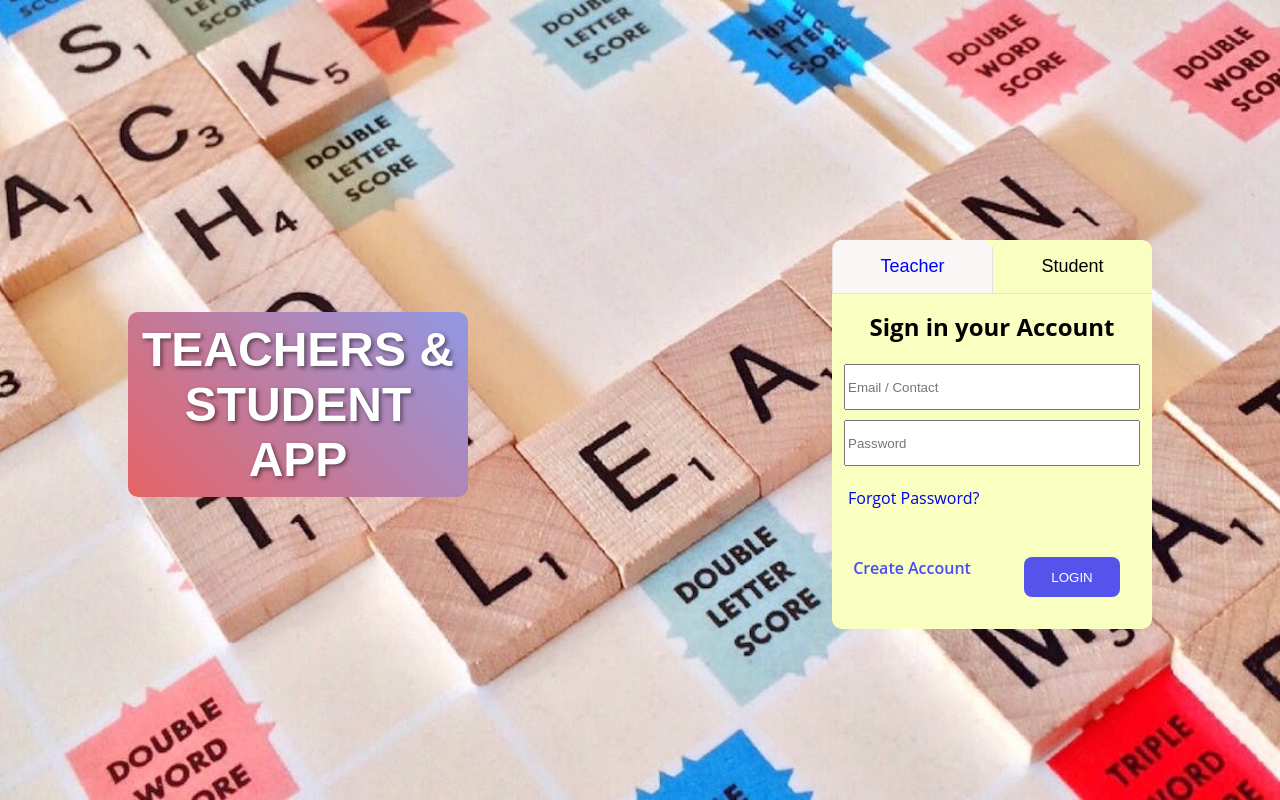
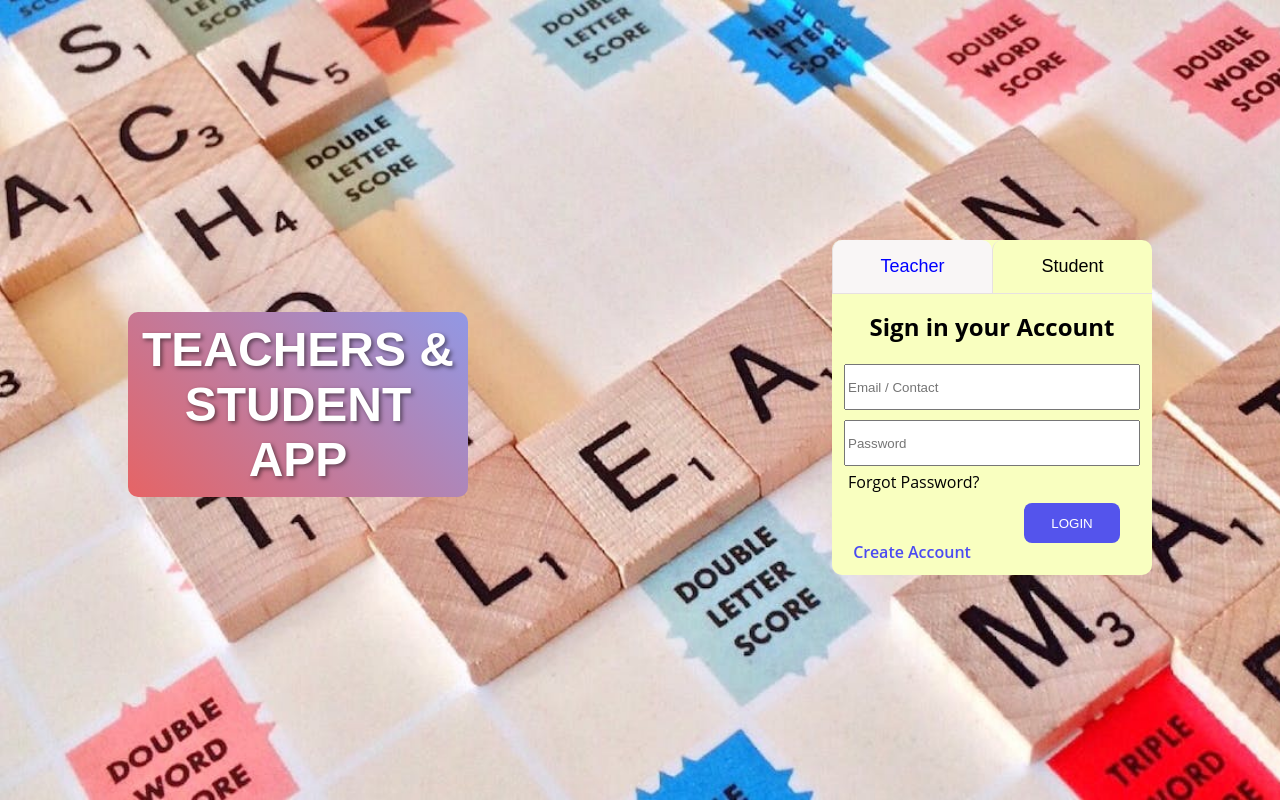
Before and after one commit to ugramraju/StudyApplication, a React (Create React App) app in the folder frontend/: page / in a window 1280 px wide. Built offline with nearby package versions, Linux system fonts and the light colour scheme.

Commit message:
login email

```diff
--- a/frontend/src/components/Home/Home.css
+++ b/frontend/src/components/Home/Home.css
@@ -92,7 +92,7 @@ input {
 button {
   cursor: pointer;
 }
-.forgot_password{
+.forgotPassword{
   text-align: left;
   padding-left: 5%;
 }
--- a/frontend/src/components/Home/Home.jsx
+++ b/frontend/src/components/Home/Home.jsx
@@ -1,20 +1,27 @@
 import React, { useState } from "react";
-import VendorLogin from "../vender/venderLogin"
+import VendorLogin from "../vender/venderLogin";
 import UserLogin from "../user/userLogin";
 import VendorSignup from "../vender/venderSign";
 import UserSignup from "../user/userSignUp";
-import "./Home.css"
+import ForgotPassword from "../user/ForgotPassword";
+import ForgotPasswordTeacher from "../vender/ForgotPassword";
+import "./Home.css";
+
 const Home = () => {
   const [showVendorLogin, setShowVendorLogin] = useState(true);
   const [showUserLogin, setShowUserLogin] = useState(false);
   const [showVendorSignup, setShowVendorSignup] = useState(false);
   const [showUserSignup, setShowUserSignup] = useState(false);
+  const [showForgotPassword, setShowForgotPassword] = useState(false);
+  const [showForgotPasswordTeacher, setShowForgotPasswordTeacher] = useState(false);
 
   const handleVendorClick = () => {
     setShowVendorLogin(true);
     setShowUserLogin(false);
     setShowVendorSignup(false);
     setShowUserSignup(false);
+    setShowForgotPassword(false);
+    setShowForgotPasswordTeacher(false);
   };
 
   const handleUserClick = () => {
@@ -22,6 +29,8 @@ const Home = () => {
     setShowUserLogin(true);
     setShowVendorSignup(false);
     setShowUserSignup(false);
+    setShowForgotPassword(false);
+    setShowForgotPasswordTeacher(false);
   };
 
   const handleVendorSignupClick = () => {
@@ -29,6 +38,8 @@ const Home = () => {
     setShowUserLogin(false);
     setShowVendorSignup(true);
     setShowUserSignup(false);
+    setShowForgotPassword(false);
+    setShowForgotPasswordTeacher(false);
   };
 
   const handleUserSignupClick = () => {
@@ -36,6 +47,26 @@ const Home = () => {
     setShowUserLogin(false);
     setShowVendorSignup(false);
     setShowUserSignup(true);
+    setShowForgotPassword(false);
+    setShowForgotPasswordTeacher(false);
+  };
+
+  const handleForgotPasswordClick = () => {
+    setShowVendorLogin(false);
+    setShowUserLogin(false);
+    setShowVendorSignup(false);
+    setShowUserSignup(false);
+    setShowForgotPassword(true);
+    setShowForgotPasswordTeacher(false);
+  };
+
+  const handleForgotPasswordTeacherClick = () => {
+    setShowVendorLogin(false);
+    setShowUserLogin(false);
+    setShowVendorSignup(false);
+    setShowUserSignup(false);
+    setShowForgotPassword(false);
+    setShowForgotPasswordTeacher(true);
   };
 
   return (
@@ -46,13 +77,17 @@ const Home = () => {
         <div className="home_btn_container">
           <button
             onClick={handleVendorClick}
-            className={showVendorLogin ? "active" : ""}
+            className={`${showVendorLogin ? "active" : ""} ${
+              showForgotPasswordTeacher ? "highlight" : ""
+            }`}
           >
             Teacher
           </button>
           <button
             onClick={handleUserClick}
-            className={showUserLogin ? "active" : ""}
+            className={`${showUserLogin ? "active" : ""} ${
+              showForgotPassword ? "highlight" : ""
+            }`}
           >
             Student
           </button>
@@ -61,11 +96,16 @@ const Home = () => {
         {showVendorLogin && (
           <>
             <VendorLogin />
+            <div
+              className={`forgotPassword ${
+                showForgotPasswordTeacher ? "highlight" : ""
+              }`}
+              onClick={handleForgotPasswordTeacherClick}
+            >
+              Forgot Password?
+            </div>
             {!showVendorSignup && (
-              <div
-                className="createAccount"
-                onClick={handleVendorSignupClick}
-              >
+              <div className="createAccount" onClick={handleVendorSignupClick}>
                 Create Account
               </div>
             )}
@@ -75,6 +115,14 @@ const Home = () => {
         {showUserLogin && (
           <>
             <UserLogin />
+            <div
+              className={`forgotPassword ${
+                showForgotPassword ? "highlight" : ""
+              }`}
+              onClick={handleForgotPasswordClick}
+            >
+              Forgot Password?
+            </div>
             {!showUserSignup && (
               <div className="createAccount" onClick={handleUserSignupClick}>
                 Create Account
@@ -100,6 +148,24 @@ const Home = () => {
             </div>
           </>
         )}
+
+        {showForgotPassword && (
+          <>
+            <ForgotPassword />
+            <div className="createAccount" onClick={handleUserClick}>
+              SignIn
+            </div>
+          </>
+        )}
+
+        {showForgotPasswordTeacher && (
+          <>
+            <ForgotPasswordTeacher />
+            <div className="createAccount" onClick={handleVendorClick}>
+              SignIn
+            </div>
+          </>
+        )}
       </div>
     </div>
   );
--- a/frontend/src/components/user/userLogin.jsx
+++ b/frontend/src/components/user/userLogin.jsx
@@ -1,6 +1,6 @@
 import React, { useState } from "react";
 import axios from "axios";
-import {Link, useNavigate } from "react-router-dom";
+import {useNavigate } from "react-router-dom";
 
 const UserLogin = () => {
   const navigate = useNavigate();
@@ -63,9 +63,6 @@ const UserLogin = () => {
           onChange={(e) => setData({ ...data, password: e.target.value })}
           autoComplete="current-password"
         />
-        <p className="forgot_password">
-          <Link to="/user-forgot-password">Forgot Password?</Link>
-        </p>
       </form>
       <button type="submit" id="btn" onClick={handleSubmit} className="login_register_btn">
           LOGIN
--- a/frontend/src/components/vender/venderLogin.jsx
+++ b/frontend/src/components/vender/venderLogin.jsx
@@ -1,6 +1,6 @@
 import React, { useState } from "react";
 import axios from "axios";
-import {Link, useNavigate } from "react-router-dom";
+import {useNavigate } from "react-router-dom";
 
 const VenderLogin = () => {
   const navigate = useNavigate();
@@ -59,8 +59,6 @@ const VenderLogin = () => {
           onChange={(e) => setData({ ...data, password: e.target.value })}
           autoComplete="current-password"
         />
-        <p className="forgot_password">
-          <Link to="/teacher-forgot-password">Forgot Password?</Link></p>
       </form>
 
       <button type="submit" id="btn" onClick={handleSubmit} className="login_register_btn">
```
